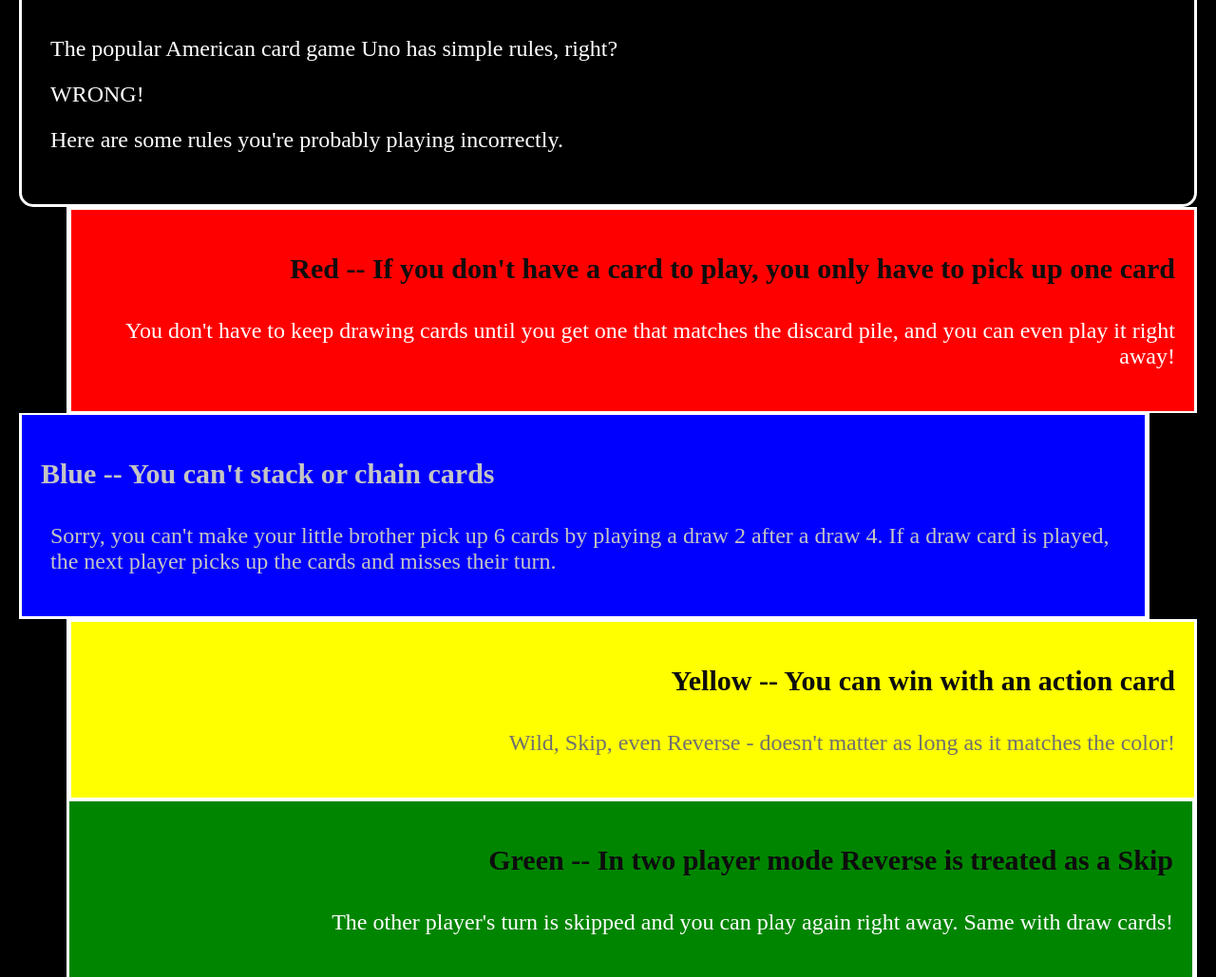
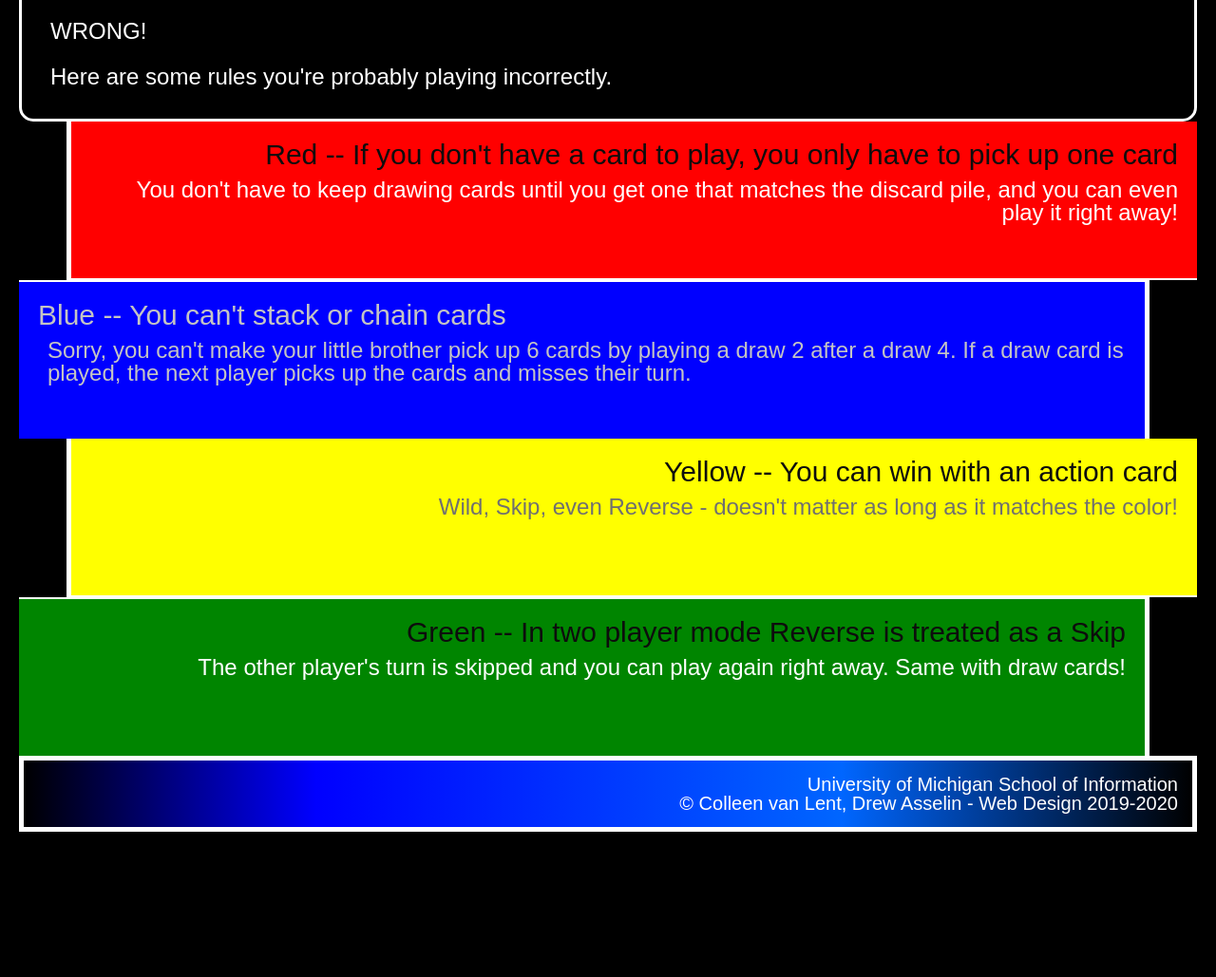
Before and after one commit to yuyding1/hw2-f25, a plain HTML site: page index.html in a window 1280 px wide. Shown: the part 400-1429 px from the top of the page at 95% size. After the commit the page ends 1276 px from the top, so only its background shows below. Drawn offline with Linux system fonts and the light colour scheme.

Commit message:
Add files via upload

```diff
--- a/css/style.css
+++ b/css/style.css
@@ -1,5 +1,5 @@
 body{
-    font-family: Arial, Verdana,;
+    font-family: Arial, Verdana, sans-serif;
     background-color: #000000;
     color: #FFFFFF;
     margin: 20px 20px 0 20px;
@@ -37,6 +37,8 @@
     background-color: #FF0000;
     text-align: right;
     margin-left: 50px;
+    border-top: 0;
+    border-right: 0;
     border-bottom: 2px solid #FFFFFF;
     border-left: 5px solid #FFFFFF;
 }
@@ -46,6 +48,8 @@
     margin-right: 50px;
     border-right: 5px solid #FFFFFF;
     border-top: 2px solid #FFFFFF;
+    border-bottom: 0;
+    border-left: 0;
 }
 .blue h2{
     color: #C4C4C4;
@@ -57,6 +61,8 @@
     background-color: #FFFF00;
     text-align: right;
     margin-left: 50px;
+    border-top: 0;
+    border-right: 0;
     border-bottom: 2px solid #FFFFFF;
     border-left: 5px solid #FFFFFF;
 }
@@ -66,9 +72,11 @@
 .green{
     background-color: #008500;
     text-align: right;
-    margin-left: 50px;
+    margin-right: 50px;
     border-right: 5px solid #FFFFFF;
     border-top: 2px solid #FFFFFF;
+    border-bottom: 0;
+    border-left: 0;
 }
 footer{
     background: linear-gradient(
--- a/index.html
+++ b/index.html
@@ -4,6 +4,7 @@
   <meta charset="UTF-8">
   <meta name="viewport" content="width=device-width, initial-scale=1.0">
  <title>4 Uno Rules You're Playing Wrong</title>
+ <link rel="stylesheet" href="css/html5reset.css">
  <link rel="stylesheet" href="css/style.css">
  <link rel="icon" type="image/x-icon" href="/images/favicon.ico">
 </head>
```
